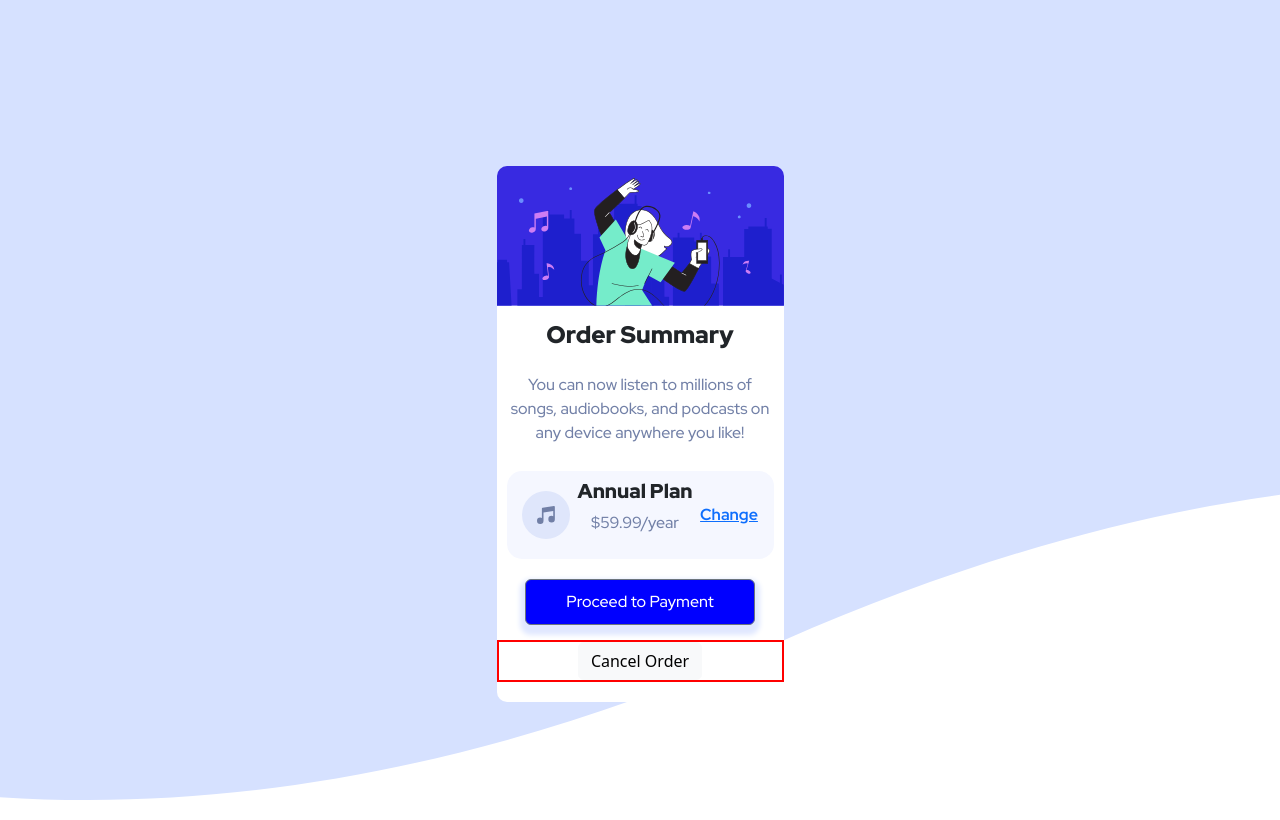
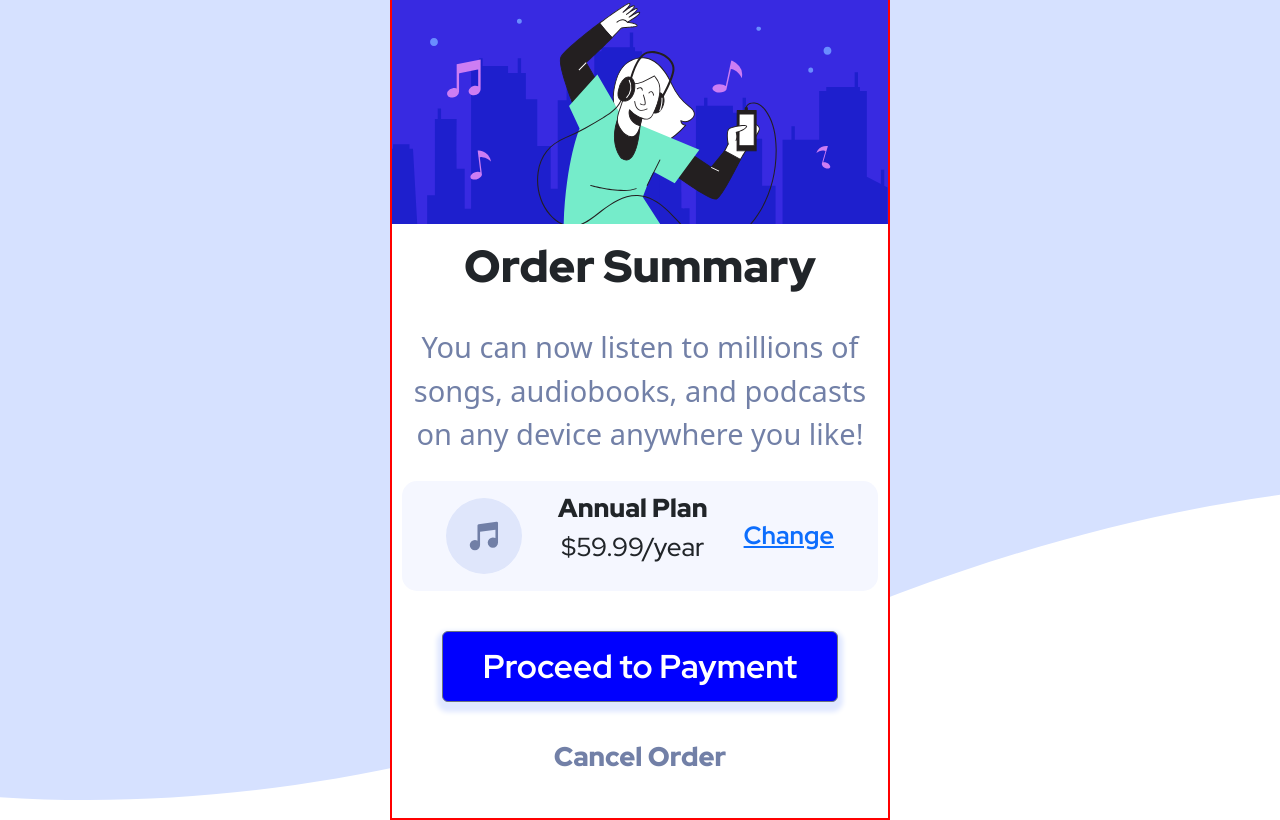
Before and after one commit to AlexAntoine/Order-Summary, a plain HTML site: page index.html in a window 1280 px wide. Drawn offline with nearby package versions, Linux system fonts and the light colour scheme.

Commit message:
fix screen size for 900px

```diff
--- a/index.html
+++ b/index.html
@@ -18,7 +18,7 @@
   <div class="main-container">
 
     <div class="top-half">
-
+      <img src="./images/illustration-hero.svg" alt="">
     </div>
 
     <div class="bottom-half">
@@ -36,7 +36,7 @@
           <img src="./images/icon-music.svg" alt="music icon">
 
           <div class="subscription-box">
-            <h5>Annual Plan</h5>
+            <span>Annual Plan</span>
             <p>$59.99/year</p>
           </div>
 
@@ -54,7 +54,8 @@
       </div>
 
       <div class="cancel-order">
-        <button class="btn btn-light">Cancel Order</button>
+        <p>Cancel Order</p>
+        <!-- <button class="btn btn-light">Cancel Order</button> -->
       </div>
 
     </div>
--- a/styles.css
+++ b/styles.css
@@ -5,37 +5,49 @@
     margin: 0;
 }
 
+html{
+    height: 100vh;
+    width: 100vw;
+    padding: 0;
+    margin: 0;
+}
+
 body{
-    height: 100vh;
+    height: 100%;
     background-image: url('./images/pattern-background-mobile.svg');
     background-repeat: no-repeat;
     background-size: cover;
     display: flex;
-    flex-direction: column;
     justify-content: center;
+
 
 }
 
 .main-container{
-    height: 469px;
+    min-height: 469px;
     width: 287px;
     align-self: center;
+    /* display: flex;
+    flex-direction: column; */
+    border: 2px solid red;
 
 }
 
 .top-half{
-    height: 30%;
+    max-height: 50%;
+}
+
+.top-half img{
+    width: 100%;
+    height: 100%;
     border-radius:10px 10px 0 0;
-    background-image: url('./images/illustration-hero.svg');
-    background-repeat: no-repeat;
-    background-size: cover;
 }
 
 .bottom-half{
+    height: auto;
     border-radius: 0 0 10px 10px;
     background-color: white;
     display: flex;
-    height: auto;
     flex-direction: column;
     text-align: center;
 }
@@ -49,14 +61,15 @@ body{
     font-weight: 900;
 }
 
-.order-paragraph{
+.order-paragraph-container{
     padding-right: 10px;
     padding-left: 10px;
     padding-bottom: 10px;
-    font-family: 'Red Hat Display'
+    font-family: 'Red Hat Display';
+
 }
 
-p{
+.order-paragraph p{
     font-size: 16px;
     color: hsl(224, 23%, 55%);
 }
@@ -75,7 +88,7 @@ p{
 
 }
 
-.subscription-box h5{
+.subscription-box span{
     font-weight: 900;
 }
 
@@ -95,19 +108,100 @@ p{
     width: 100%;
     background-color: blue;
     font-family: 'Red Hat Display';
+    font-weight: 700;
     box-shadow: 0px 5px 5px 5px hsl(225, 100%, 94%);
     padding-top: 10px;
     padding-bottom: 10px;
 }
 
+.payment .btn-secondary:hover{
+    background-color: blue;
+}
+
 
 .cancel-order{
-    border: 2px solid red;
     margin-top: 15px;
     margin-bottom: 20px;
+}
+
+.cancel-order p{
+    font-weight: 900;
+    font-family: 'Red Hat Display';
+    color:hsl(224, 23%, 55%);
 }
 
 
 
 .attribution { font-size: 11px; text-align: center; }
 .attribution a { color: hsl(228, 45%, 44%); }
+
+@media screen and (min-width: 700px) {
+
+    .main-container{
+        height: 563px;
+        width: 367px;
+    }
+
+    .order-paragraph p{
+      font-size: 18px;
+    }
+}
+
+@media screen and (min-width: 900px) {
+
+    .main-container{
+        height: 840px;
+        width: 500px;
+    }
+
+    .order-summary h4{
+        font-size: 45px;
+    }
+
+    .order-paragraph{
+        padding: 9px;
+    }
+
+    .order-paragraph p{
+      font-size: 29px;
+    }
+
+    .order-paragraph-container{
+        margin-left: 15px;
+        margin-right: 15px;
+        padding: 10px;
+    }
+
+    .order-plan-container img{
+        height: 76px;
+    }
+
+    .change-button {
+        font-size: 25px;
+    }
+
+    .subscription-box span{
+       font-size: 26px;
+    }
+
+    .subscription-box p{
+        font-size: 26px;
+    }
+
+    .payment{
+        padding-top: 20px;
+        padding-bottom: 20px;
+    }
+
+    .payment .btn{
+        font-size:33px
+    }
+
+    .cancel-order p{
+        font-size: 27px;
+    }
+
+
+
+
+}
```
Also changed, not shown: 1 other file.
